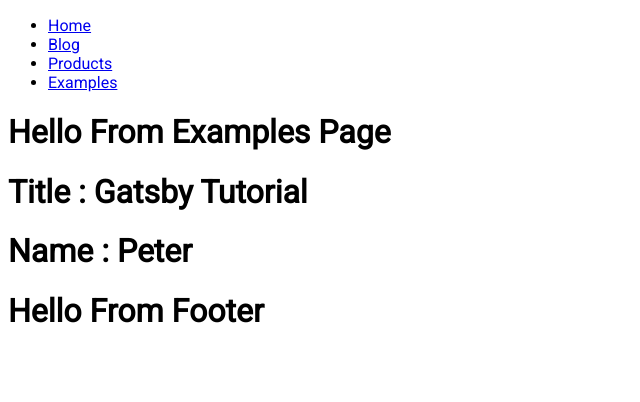
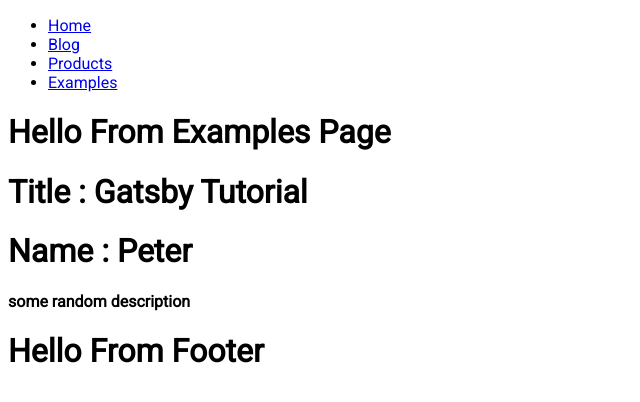
Before and after one commit to tatsurodev/gatsby-tutorial-and-projects-course-old, a Gatsby site in the folder tutorial/: page /examples in a window 1280 px wide. Shown: the whole page, without its empty margins (0-640 px from the left). Built offline with nearby package versions, Linux system fonts and the light colour scheme; Gatsby itself is replaced by a stand-in of ours.

Commit message:
StaticQuery componentの使用 32

```diff
--- /dev/null
+++ b/tutorial/src/examples/HeaderStatic.js
@@ -0,0 +1,27 @@
+import React from "react"
+import { StaticQuery, graphql } from "gatsby"
+
+const ComponentName = () => (
+  <StaticQuery
+    query={graphql`
+      {
+        site {
+          info: siteMetadata {
+            person {
+              age
+              name
+            }
+            author
+            data
+            description
+            title
+          }
+        }
+      }
+    `}
+    // render propに渡す関数の引数でgraphqlで得たdataにaccessできる
+    render={data => <h4>{data.site.info.description}</h4>}
+  ></StaticQuery>
+)
+
+export default ComponentName
--- a/tutorial/src/pages/examples.js
+++ b/tutorial/src/pages/examples.js
@@ -1,6 +1,7 @@
 // rafce
 import React from "react"
 import Header from "../examples/Header"
+import HeaderStatic from "../examples/HeaderStatic"
 import Layout from "../components/layout"
 
 const examples = () => {
@@ -8,6 +9,7 @@ const examples = () => {
     <Layout>
       <h1>hello from examples page</h1>
       <Header />
+      <HeaderStatic />
     </Layout>
   )
 }
```
